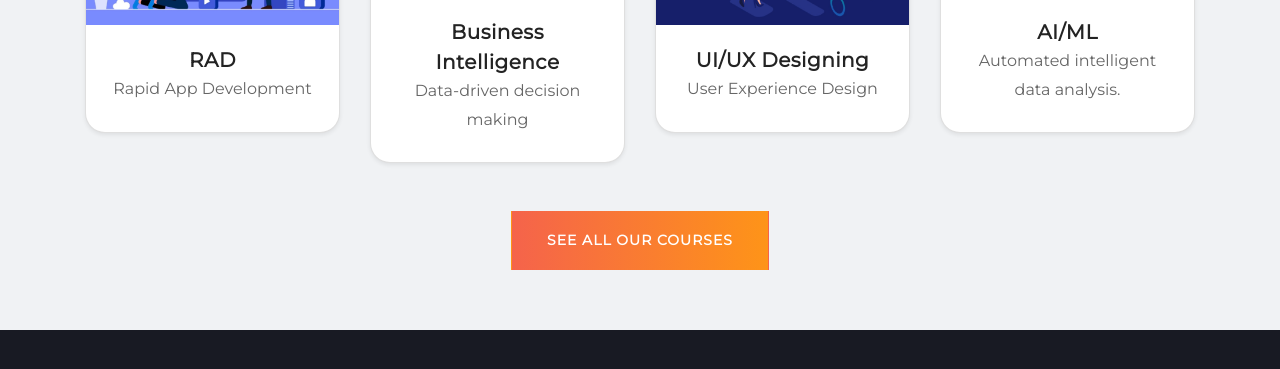
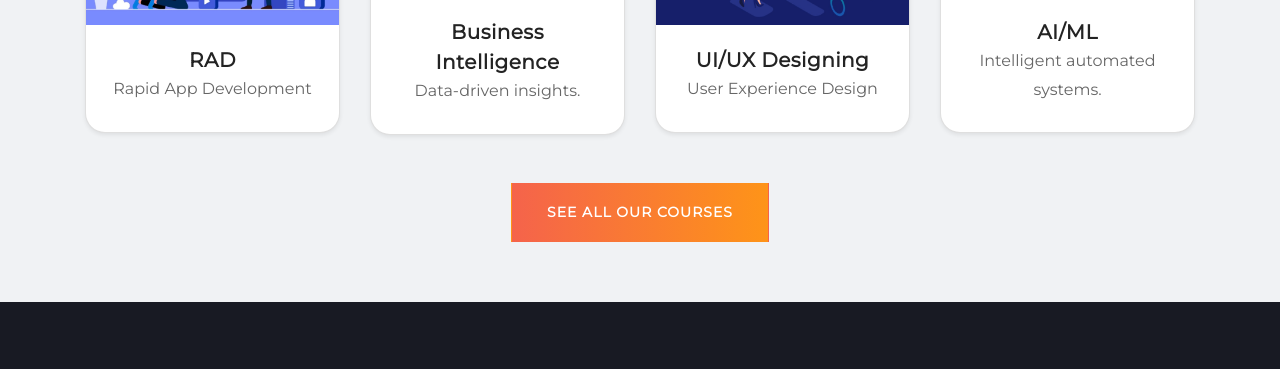
Before and after one commit to Priyalj03/techedmyyy, a website: page source/index.html in a window 1280 px wide. Shown: the part 3719-4088 px from the top of the page. Drawn offline with nearby package versions, Linux system fonts and the light colour scheme; some packages are replaced by stand-ins of ours; files that its build step writes are made by us from their sources; a script that the page names is missing; files whose address does not match are found by name.

Commit message:
commit services

```diff
--- a/source/index.html
+++ b/source/index.html
@@ -599,7 +599,7 @@
 					<a href="bi.html"><img src="images/gallery/bi.jpg" alt="BI" class="img fluid"  style="width: 100%; height: auto; display: block; "></a>
 					<div class="card-body">
 						<a href="bi.html"><h4 class="font-secondary mb-0">Business Intelligence</h4></a>
-						<p class=" mb-2">Data-driven decision making</p>
+						<p class=" mb-2">Data-driven insights.</p>
 					</div>
 				</div>
 			</div>
@@ -619,7 +619,7 @@
 					<a href="AI_ML.html"><img src="images/gallery/ai.jpg" alt="" class="img-fluid" style="width: 100%; height: auto; display: block;"></a>
 					<div class="card-body">
 						<a href="AI_ML.html"><h4 class="font-secondary mb-0">AI/ML</h4></a>
-						<p class=" mb-2">Automated intelligent data analysis.</p>
+						<p class=" mb-2">Intelligent automated systems.</p>
 					</div>
 				</div>
 			</div>
```
